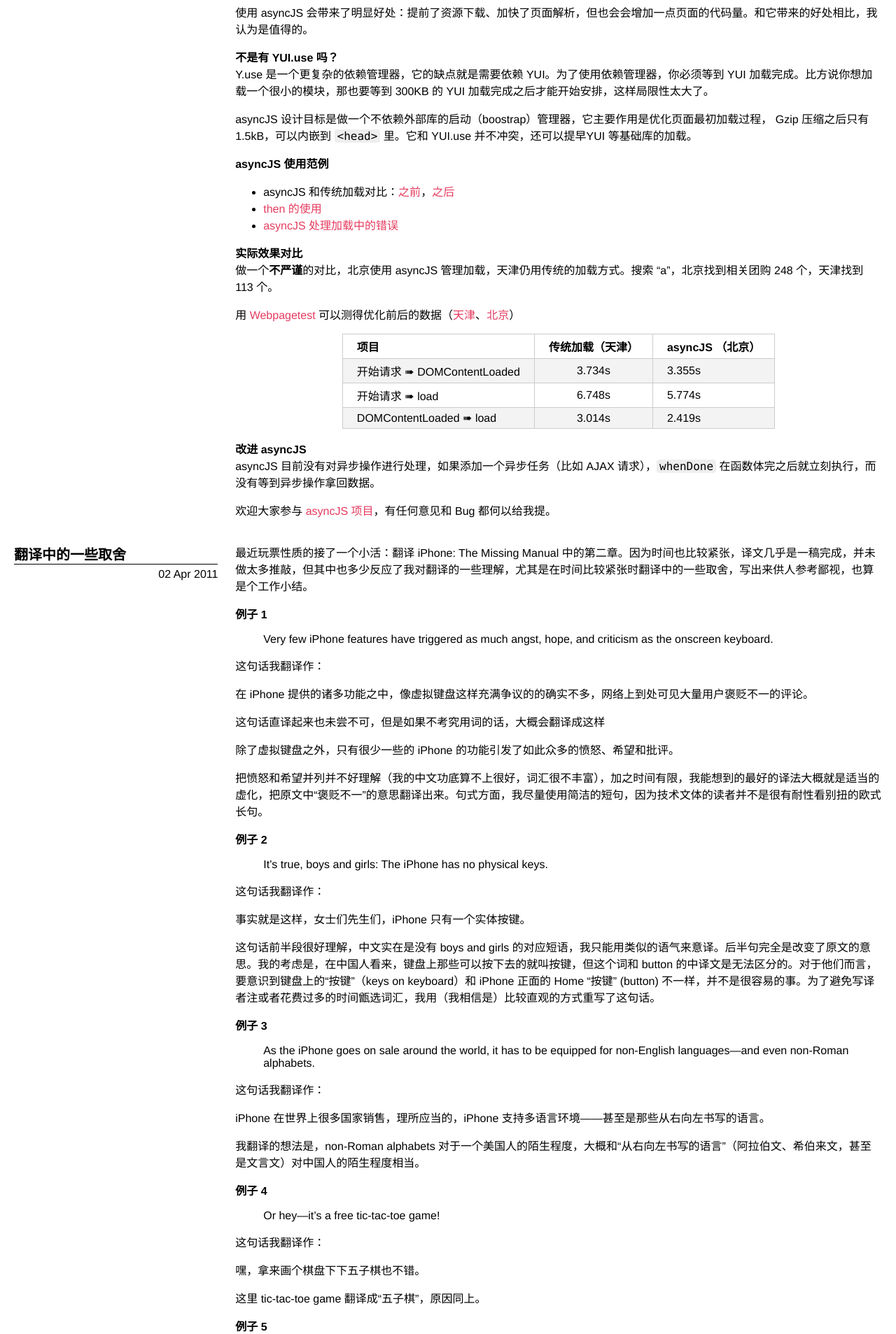
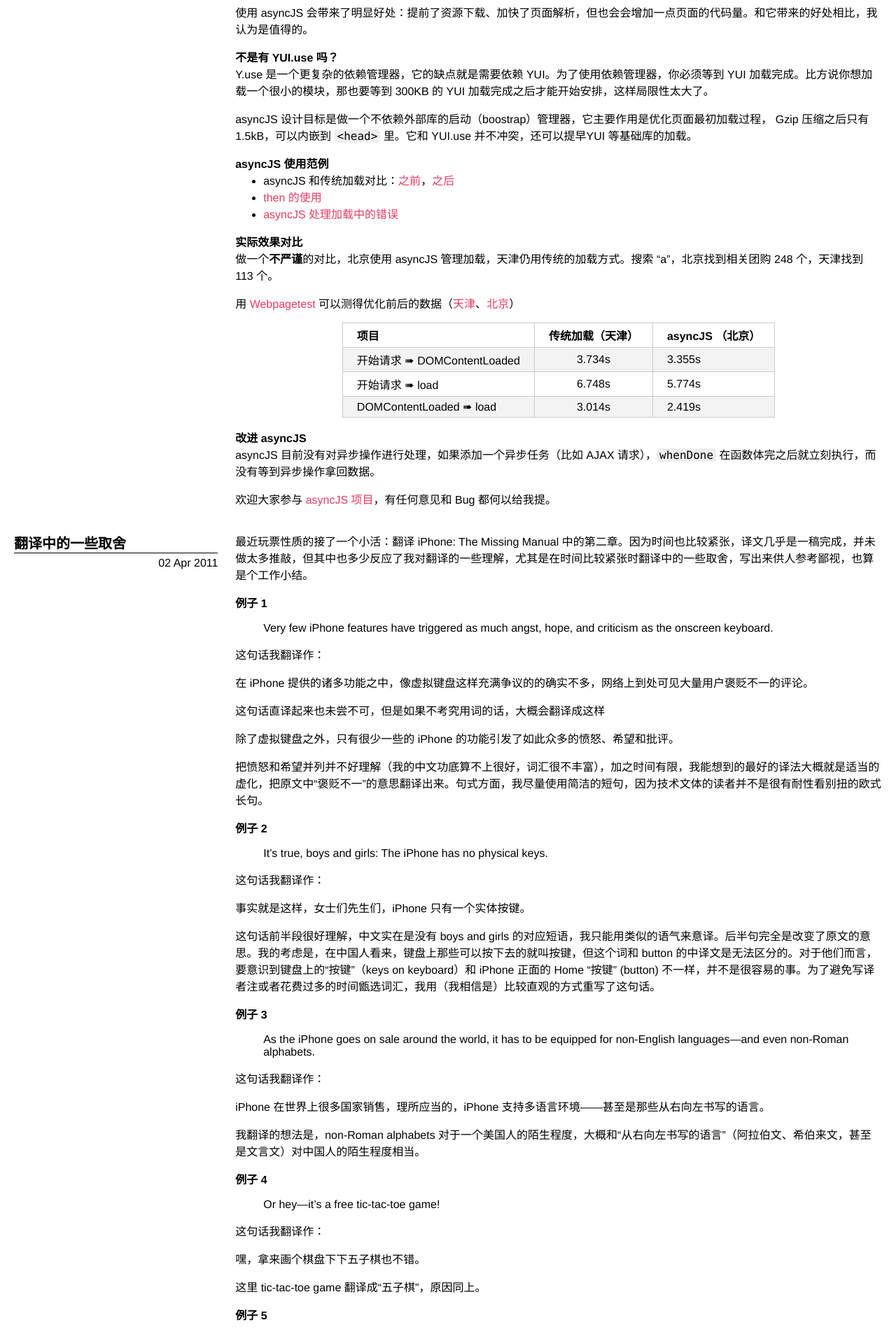
Before and after one commit to th507/blog, a Jekyll site: the page built from index.html, in a window 1280 px wide. Shown: the part 2953-4860 px from the top of the page at 70% size. Built offline with Jekyll 4.4.1, drawn with Linux system fonts in a browser that asks for light colours; Markdown is read by kramdown in place of the engine named in the settings.

Commit message:
update ul style

```diff
--- a/css/main.css
+++ b/css/main.css
@@ -242,6 +242,10 @@ h1, h2, h3, h4, h5, h6, p {
 .post p {
     margin-bottom: 1em;
 }
+/* keep in line with .post p */
+.post ul {
+    margin: 0 0 1em;
+}
 .post a:hover {
     border-bottom: 1px solid crimson;
 }
```
